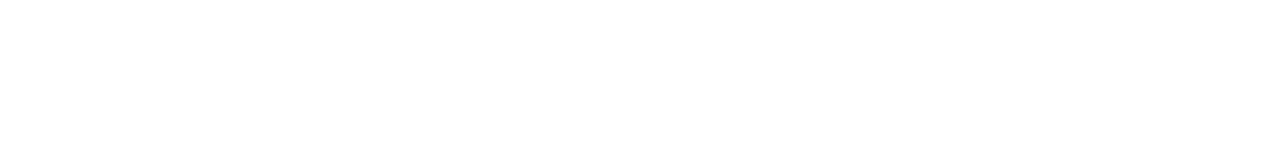
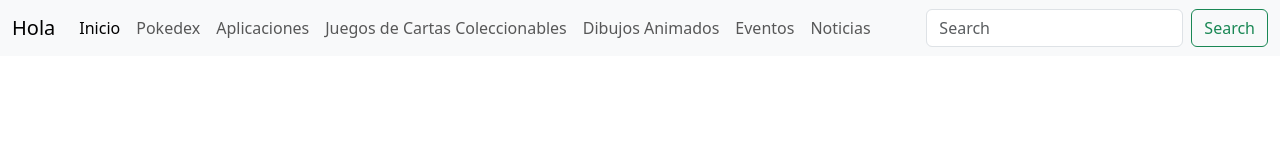
Before and after one commit to duncann555/pokemon2, a plain HTML site: page index.html in a window 1280 px wide. Drawn offline with nearby package versions, Linux system fonts and the light colour scheme.

Commit message:
volvi a mi codigo html principal, ya que el de mi compañera no usaba bootstrap y no solo tenia un buscador de pokemones pero no tenia hecho navbar ni footer,etc

```diff
--- a/index.html
+++ b/index.html
@@ -1,11 +1,80 @@
 <!DOCTYPE html>
 <html lang="en">
-<head>
-    <meta charset="UTF-8">
-    <meta name="viewport" content="width=device-width, initial-scale=1.0">
+  <head>
+    <meta charset="UTF-8" />
+    <meta name="viewport" content="width=device-width, initial-scale=1.0" />
+    <meta name="description" content="" />
+    <meta name="author" content="SF" />
+    <link rel="stylesheet" href="./css/bootstrap.min.css" />
+
+    <link
+      rel="stylesheet"
+      href="https://cdn.jsdelivr.net/npm/bootstrap-icons@1.11.3/font/bootstrap-icons.min.css"
+    />
+
+    <link rel="stylesheet" href="./css/style.css" />
+
     <title>Pokemon</title>
-</head>
-<body>
+  </head>
+  <body>
+    <header>
+      <nav class="navbar navbar-expand-lg bg-body-tertiary">
+        <div class="container-fluid">
+          <a class="navbar-brand" href="#">Hola </a>
+          <button
+            class="navbar-toggler"
+            type="button"
+            data-bs-toggle="collapse"
+            data-bs-target="#navbarSupportedContent"
+            aria-controls="navbarSupportedContent"
+            aria-expanded="false"
+            aria-label="Toggle navigation"
+          >
+            <span class="navbar-toggler-icon"></span>
+          </button>
+          <div class="collapse navbar-collapse" id="navbarSupportedContent">
+            <ul class="navbar-nav me-auto mb-2 mb-lg-0">
+              <li class="nav-item">
+                <a class="nav-link active" aria-current="page" href="#">Inicio</a>
+              </li>
+              <li class="nav-item">
+                <a class="nav-link" href="#">Pokedex</a>
+              </li>
+              <li class="nav-item">
+                <a class="nav-link" href="#">Aplicaciones</a>
+              </li>
+              <li class="nav-item">
+                <a class="nav-link" href="#">Juegos de Cartas Coleccionables</a>
+              </li>
+              <li class="nav-item">
+                <a class="nav-link" href="#">Dibujos Animados</a>
+              </li>
+              <li class="nav-item">
+                <a class="nav-link" href="#">Eventos</a>
+              </li>
+              <li class="nav-item">
+                <a class="nav-link" href="#">Noticias</a>
+              </li>
 
-</body>
+
+            </ul>
+            <form class="d-flex" role="search">
+              <input
+                class="form-control me-2"
+                type="search"
+                placeholder="Search"
+                aria-label="Search"
+              />
+              <button class="btn btn-outline-success" type="submit">
+                Search
+              </button>
+            </form>
+          </div>
+        </div>
+      </nav>
+    </header>
+    <main></main>
+    <footer></footer>
+    <script src="./js/bootstrap.min.js"></script>
+  </body>
 </html>
```
